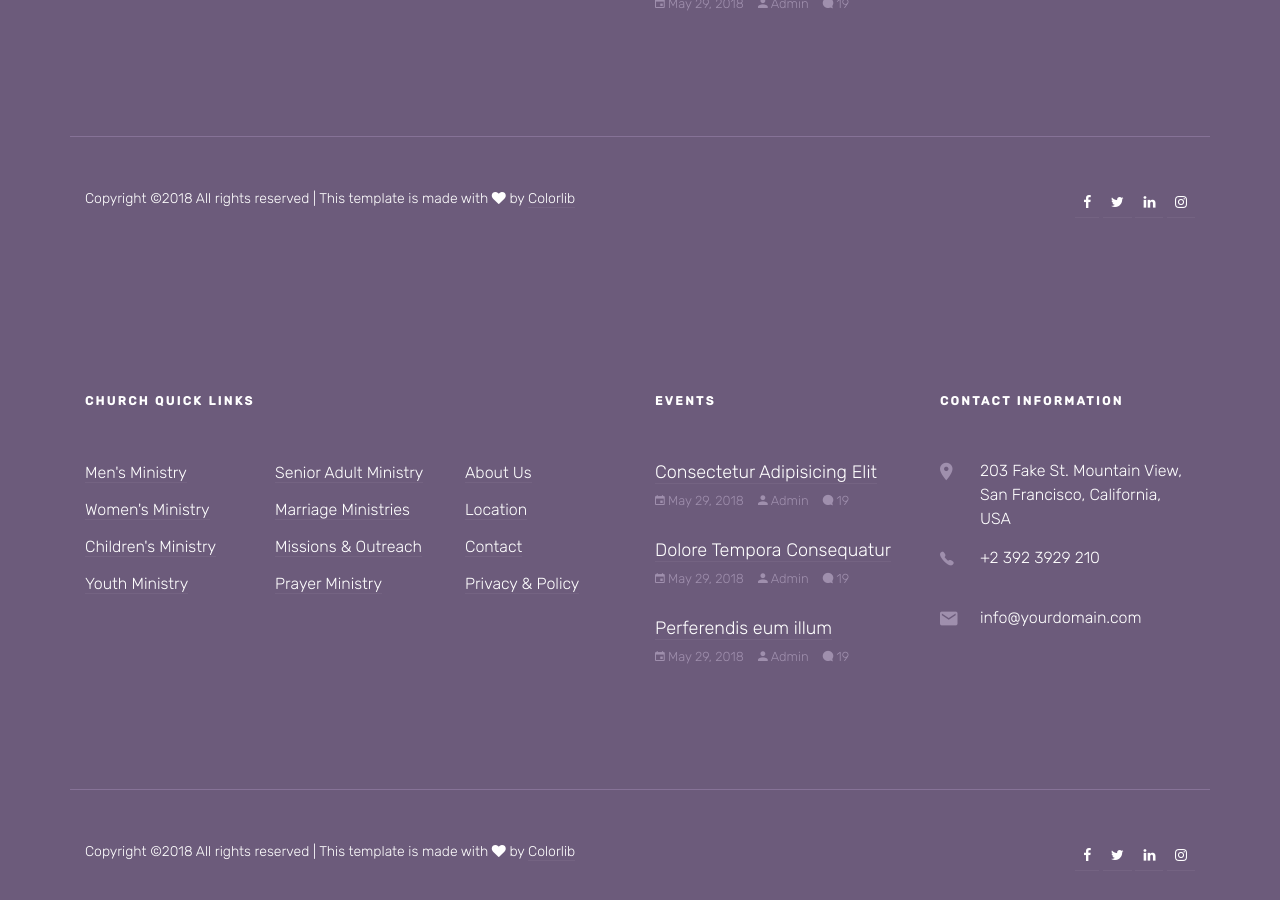
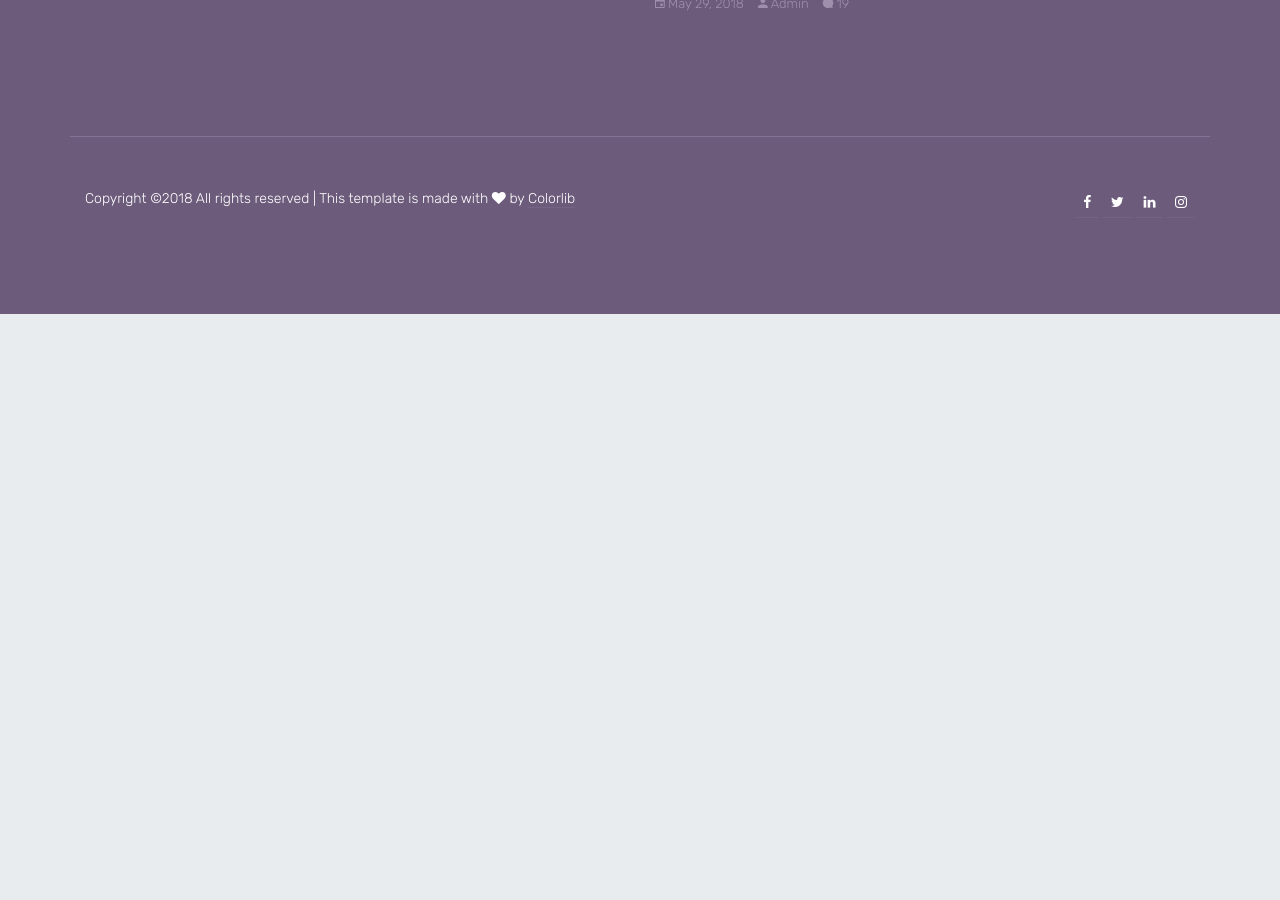
Before and after one commit to dearmind/dearmind.github.io, a Jekyll site: the page built from contact.html, in a window 1280 px wide and 900 px high, scrolled down 2423 px. Built offline with Jekyll 4.4.1, drawn with Linux system fonts in a browser that asks for light colours; some web fonts are replaced; after the commit the page ends 2737 px from its top, so only the background shows below that.

Commit message:
Update contact.html

```diff
--- a/contact.html
+++ b/contact.html
@@ -78,104 +78,6 @@ title: "Contact"
 
 
 
-    <footer class="site-footer">
-      <div class="container">
-        <div class="row mb-5">
-        <!--   <div class="col-md-6 col-lg-3 mb-5 mb-lg-0">
-            <p>Perferendis eum illum voluptatibus dolore tempora consequatur minus asperiores temporibus.</p>
-          </div> -->
-          <div class="col-md-6 col-lg-6 mb-5 mb-lg-0">
-            <h3 class="heading">Church Quick Links</h3>
-            <div class="row">
-              <div class="col-md-4">
-                <ul class="list-unstyled">
-                  <li><a href="#">Men's Ministry</a></li>
-                  <li><a href="#">Women's Ministry</a></li>
-                  <li><a href="#">Children's Ministry</a></li>
-                  <li><a href="#">Youth Ministry</a></li>
-                </ul>
-              </div>
-              <div class="col-md-4">
-                <ul class="list-unstyled">
-                  <li><a href="#">Senior Adult Ministry</a></li>
-                  <li><a href="#">Marriage Ministries</a></li>
-                  <li><a href="#">Missions & Outreach</a></li>
-                  <li><a href="#">Prayer Ministry</a></li>
-                </ul>
-              </div>
-              <div class="col-md-4">
-                <ul class="list-unstyled">
-                  <li><a href="#">About Us</a></li>
-                  <li><a href="#">Location</a></li>
-                  <li><a href="#">Contact</a></li>
-                  <li><a href="#">Privacy &amp; Policy</a></li>
-                </ul>
-              </div>
-            </div>
-          </div>
-          <div class="col-md-6 col-lg-3 mb-5 mb-lg-0">
-            <h3 class="heading">Events</h3>
-            <div class="block-21 d-flex mb-4">
-              <div class="text">
-                <h3 class="heading mb-0"><a href="#">Consectetur Adipisicing Elit</a></h3>
-                <div class="meta">
-                  <div><a href="#"><span class="ion-android-calendar"></span> May 29, 2018</a></div>
-                  <div><a href="#"><span class="ion-android-person"></span> Admin</a></div>
-                  <div><a href="#"><span class="ion-chatbubble"></span> 19</a></div>
-                </div>
-              </div>
-            </div>
-            <div class="block-21 d-flex mb-4">
-              <div class="text">
-                <h3 class="heading mb-0"><a href="#">Dolore Tempora Consequatur</a></h3>
-                <div class="meta">
-                  <div><a href="#"><span class="ion-android-calendar"></span> May 29, 2018</a></div>
-                  <div><a href="#"><span class="ion-android-person"></span> Admin</a></div>
-                  <div><a href="#"><span class="ion-chatbubble"></span> 19</a></div>
-                </div>
-              </div>
-            </div>
-            <div class="block-21 d-flex mb-4">
-              <div class="text">
-                <h3 class="heading mb-0"><a href="#">Perferendis eum illum</a></h3>
-                <div class="meta">
-                  <div><a href="#"><span class="ion-android-calendar"></span> May 29, 2018</a></div>
-                  <div><a href="#"><span class="ion-android-person"></span> Admin</a></div>
-                  <div><a href="#"><span class="ion-chatbubble"></span> 19</a></div>
-                </div>
-              </div>
-            </div>
-          </div>
-          <div class="col-md-6 col-lg-3 mb-5 mb-lg-0">
-            <h3 class="heading">Contact Information</h3>
-            <div class="block-23">
-              <ul>
-                <li><span class="icon ion-android-pin"></span><span class="text">203 Fake St. Mountain View, San Francisco, California, USA</span></li>
-                <li><a href="#"><span class="icon ion-ios-telephone"></span><span class="text">+2 392 3929 210</span></a></li>
-                <li><a href="#"><span class="icon ion-android-mail"></span><span class="text">info@yourdomain.com</span></a></li>
-              </ul>
-            </div>
-          </div>
-        </div>
-        <div class="row pt-5">
-          <div class="col-md-12 text-center copyright">
-
-            <p class="float-md-left"><!-- Link back to Colorlib can't be removed. Template is licensed under CC BY 3.0. -->
-Copyright &copy;<script>document.write(new Date().getFullYear());</script> All rights reserved | This template is made with <i class="fa fa-heart" aria-hidden="true"></i> by <a href="https://colorlib.com" target="_blank" class="text-primary">Colorlib</a>
-<!-- Link back to Colorlib can't be removed. Template is licensed under CC BY 3.0. --></p>
-            <p class="float-md-right">
-              <a href="#" class="fa fa-facebook p-2"></a>
-              <a href="#" class="fa fa-twitter p-2"></a>
-              <a href="#" class="fa fa-linkedin p-2"></a>
-              <a href="#" class="fa fa-instagram p-2"></a>
-
-            </p>
-          </div>
-        </div>
-      </div>
-    </footer>
-    <!-- END footer -->
-
     </div>
 
     <!-- loader -->
```
